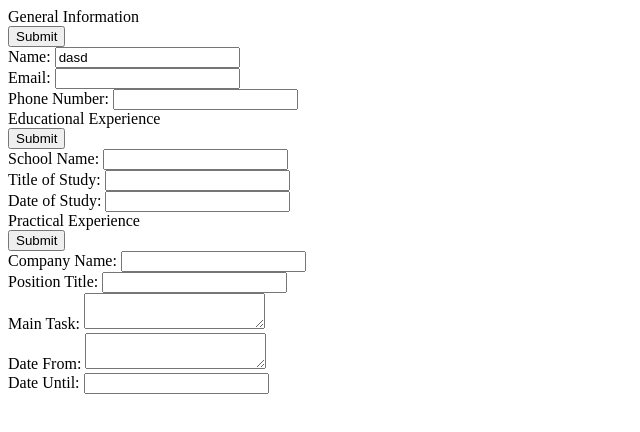
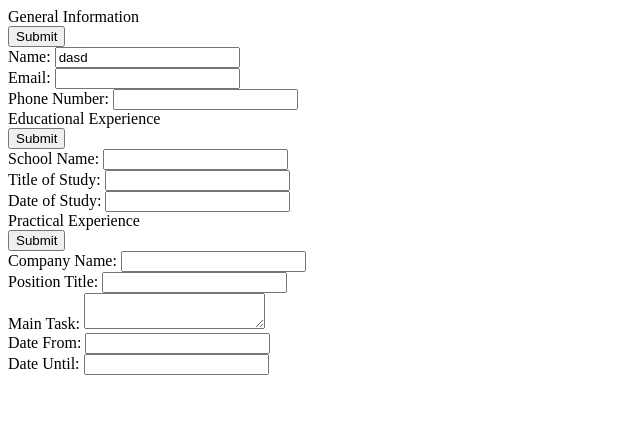
Before and after one commit to JamesGJ5-Learning-To-Code/cv-application, a React (Create React App) app in the folder cv-project/: page / in a window 1280 px wide. Shown: the top 432 px of the page, without its empty margins (0-640 px from the left). Built offline with nearby package versions, Linux system fonts and the light colour scheme.

Commit message:
Use input for dateFrom rather than textarea

```diff
--- a/cv-project/src/App.js
+++ b/cv-project/src/App.js
@@ -96,7 +96,7 @@ class App extends Component {
               {
                 detailReference: 'dateFrom',
                 detailControlLabelText: 'Date From: ',
-                useTextarea: true,
+                useTextarea: false,
                 detailValue: '',
                 detailHeadingText: 'Date From: '
               },
```
